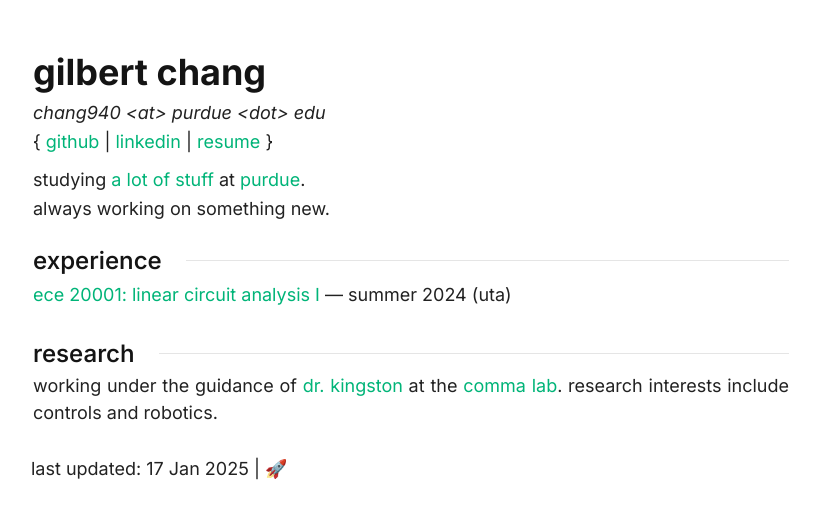
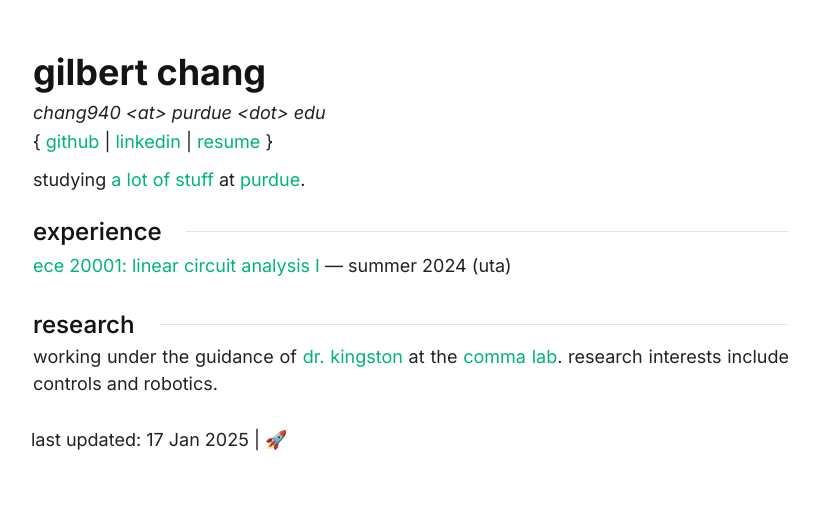
Before and after one commit to vindou/vindou, a Jekyll site: the page built from index.html, in a window 1280 px wide. Shown: the top 519 px of the page, without its empty margins (229-1049 px from the left). Built offline with Jekyll 4.4.1, drawn with Linux system fonts in a browser that asks for light colours.

Commit message:
Update index.html

```diff
--- a/index.html
+++ b/index.html
@@ -19,9 +19,6 @@ title: gilbert chang
 <div class="text-container">
   <p>
     studying <a href="https://gilcha.com/education/">a lot of stuff</a> at <a href="https://www.purdue.edu/">purdue</a>.
-  </p>
-  <p>
-    always working on something new.
   </p>
 </div>
 <div class="section">
```
